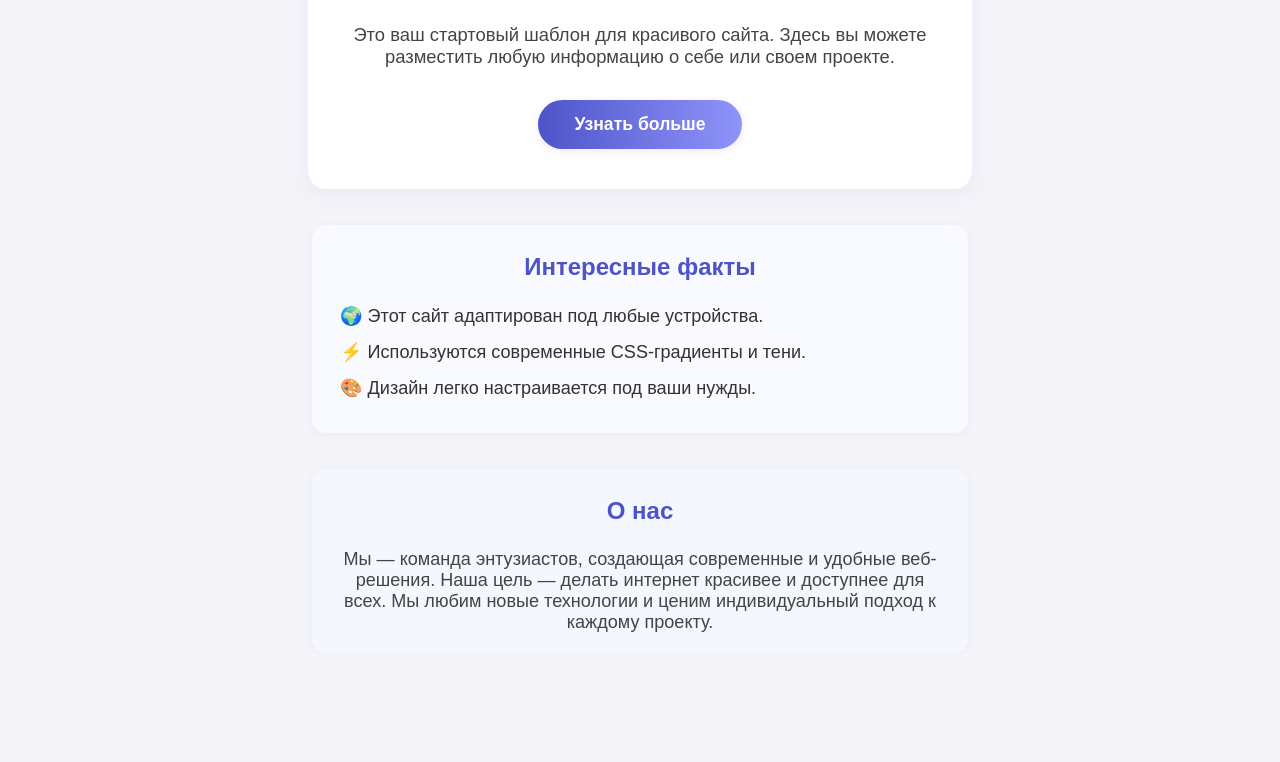
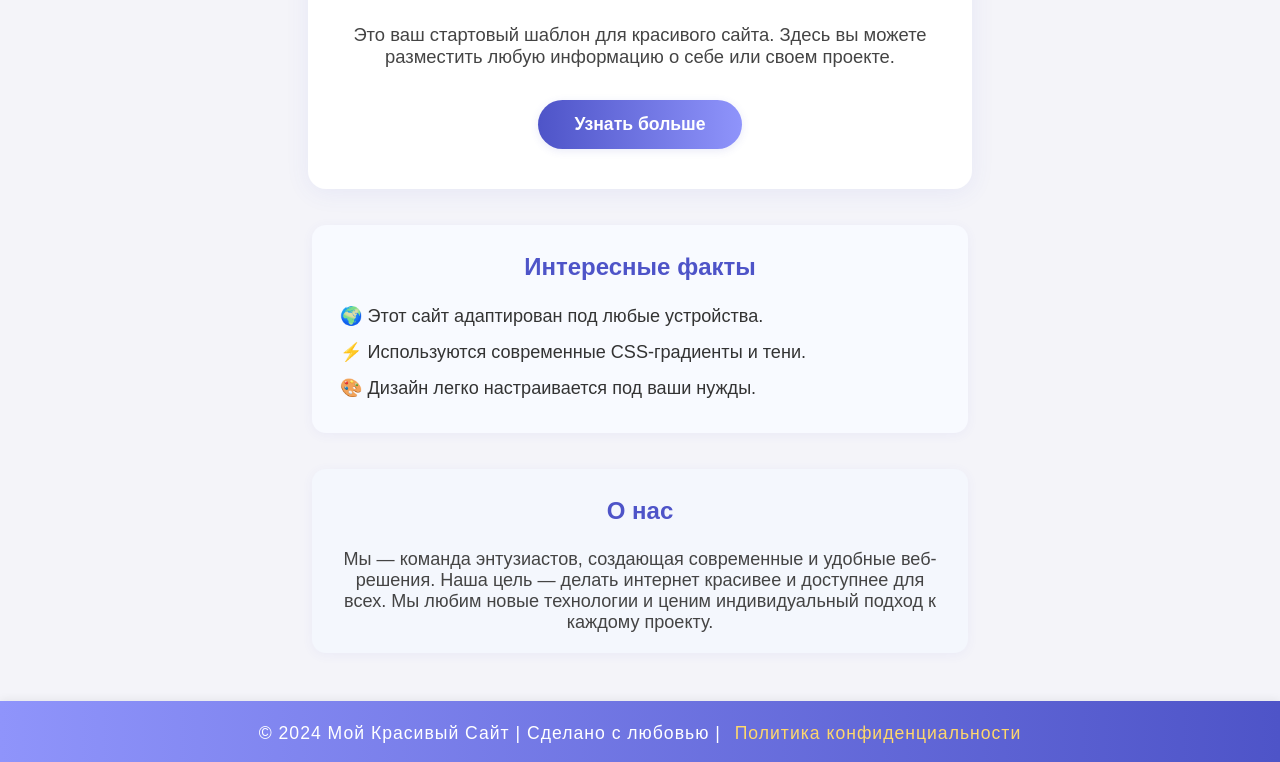
Before and after one commit to oleksandrhaiu/html-test, a plain HTML site: page index.html in a window 1280 px wide. Shown: the part 264-1026 px from the top of the page. Before the commit the page ends 917 px from the top, so only its background shows below. Drawn offline with Linux system fonts and the light colour scheme.

Commit message:
+ footer

```diff
--- a/index.html
+++ b/index.html
@@ -200,5 +200,10 @@
     </section>
 </main>
 
+<footer>
+    © 2024 Мой Красивый Сайт | Сделано с любовью |
+    <a href="#" class="footer-link">Политика конфиденциальности</a>
+</footer>
+
 </body>
 </html>
```
